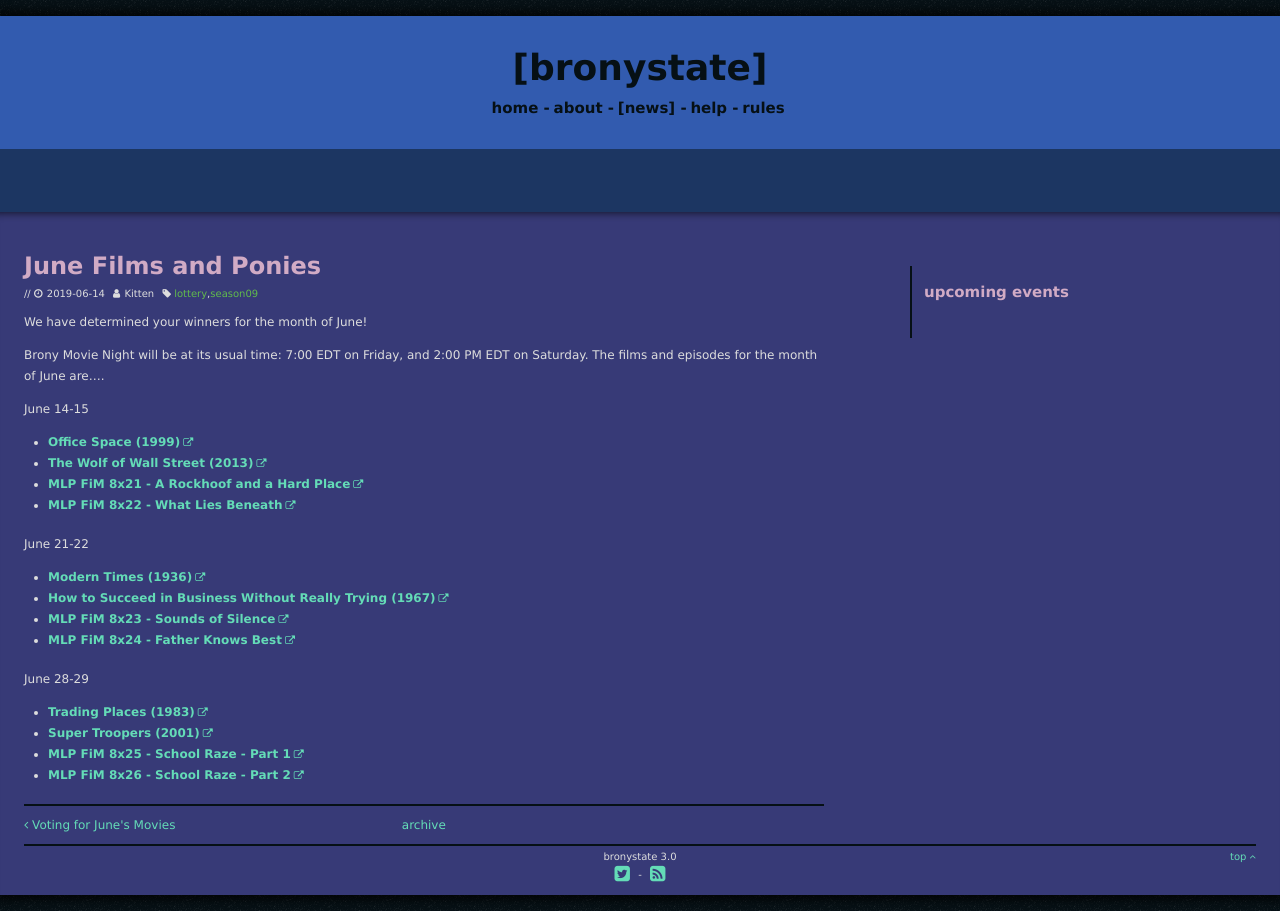
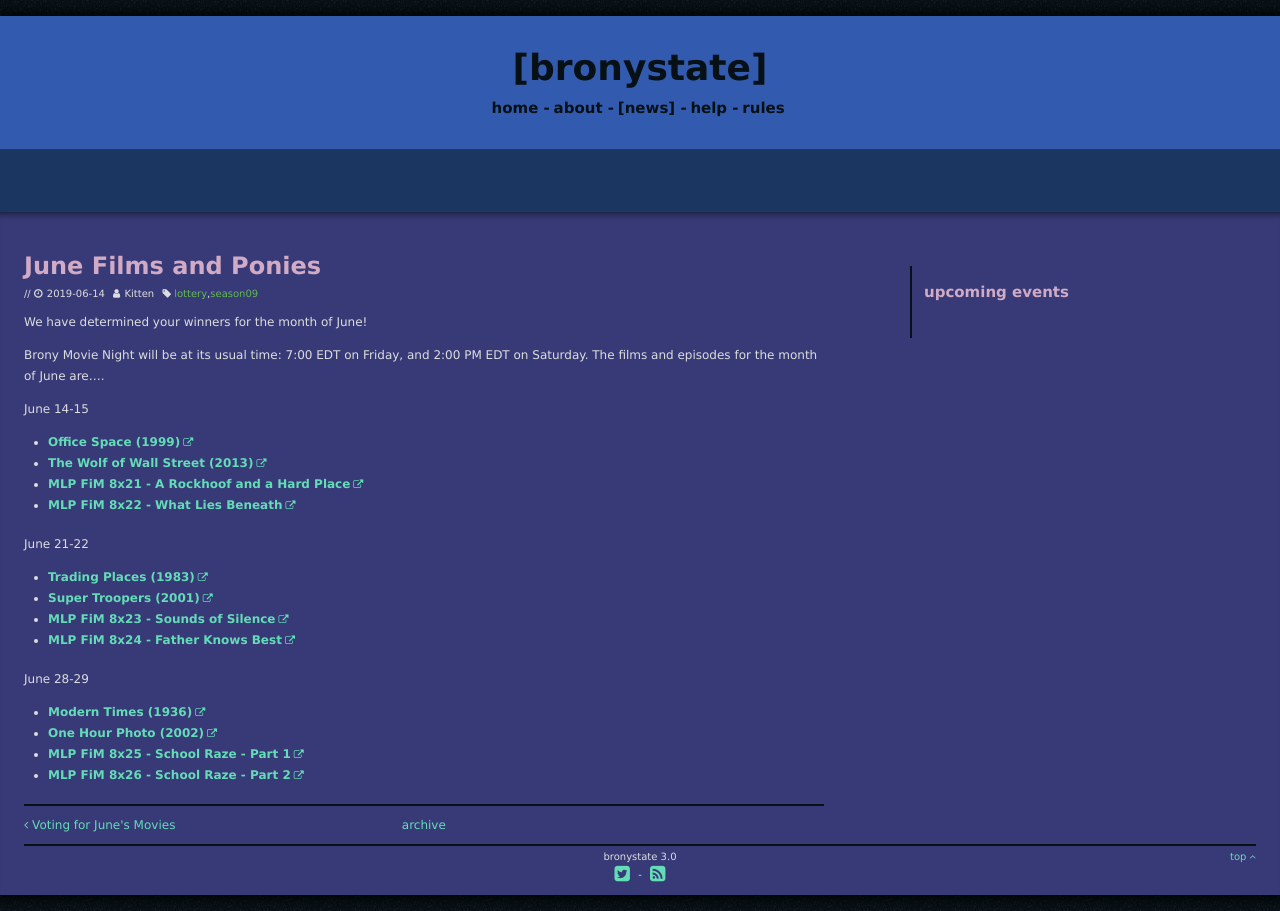
Before and after one commit to Bronystate/brstv3, a Jekyll site: the page built from _posts/2019-06-14-june19winners.md, in a window 1280 px wide. Built offline with Jekyll 4.4.1, drawn with Linux system fonts in a browser that asks for light colours; nearby versions of some CDN libraries.

Commit message:
Update 2019-06-14-june19winners.md

```diff
--- a/_posts/2019-06-14-june19winners.md
+++ b/_posts/2019-06-14-june19winners.md
@@ -16,14 +16,14 @@ June 14-15
 -	**[MLP FiM 8x22 - What Lies Beneath][p2]**
 
 June 21-22
--	**[Modern Times (1936)][m3]**
--	**[How to Succeed in Business Without Really Trying (1967)][m4]**
+-	**[Trading Places (1983)][m5]**
+-	**[Super Troopers (2001)][m6]**
 -	**[MLP FiM 8x23 - Sounds of Silence][p3]**
 -	**[MLP FiM 8x24 - Father Knows Best][p4]**
 
 June 28-29
--	**[Trading Places (1983)][m5]**
--	**[Super Troopers (2001)][m6]**
+-	**[Modern Times (1936)][m3]**
+-	**[One Hour Photo (2002)][m4]**
 -	**[MLP FiM 8x25 - School Raze - Part 1][p5]**
 -	**[MLP FiM 8x26 - School Raze - Part 2][p6]**
 
@@ -31,7 +31,7 @@ June 28-29
 [m1]: https://www.imdb.com/title/tt0151804/
 [m2]: https://www.imdb.com/title/tt0993846/
 [m3]: https://www.imdb.com/title/tt0027977/
-[m4]: https://www.imdb.com/title/tt0061791/
+[m4]: https://www.imdb.com/title/tt0265459/
 [m5]: https://www.imdb.com/title/tt0086465/
 [m6]: https://www.imdb.com/title/tt0247745/
 [p1]: https://www.imdb.com/title/tt8074572/
```
